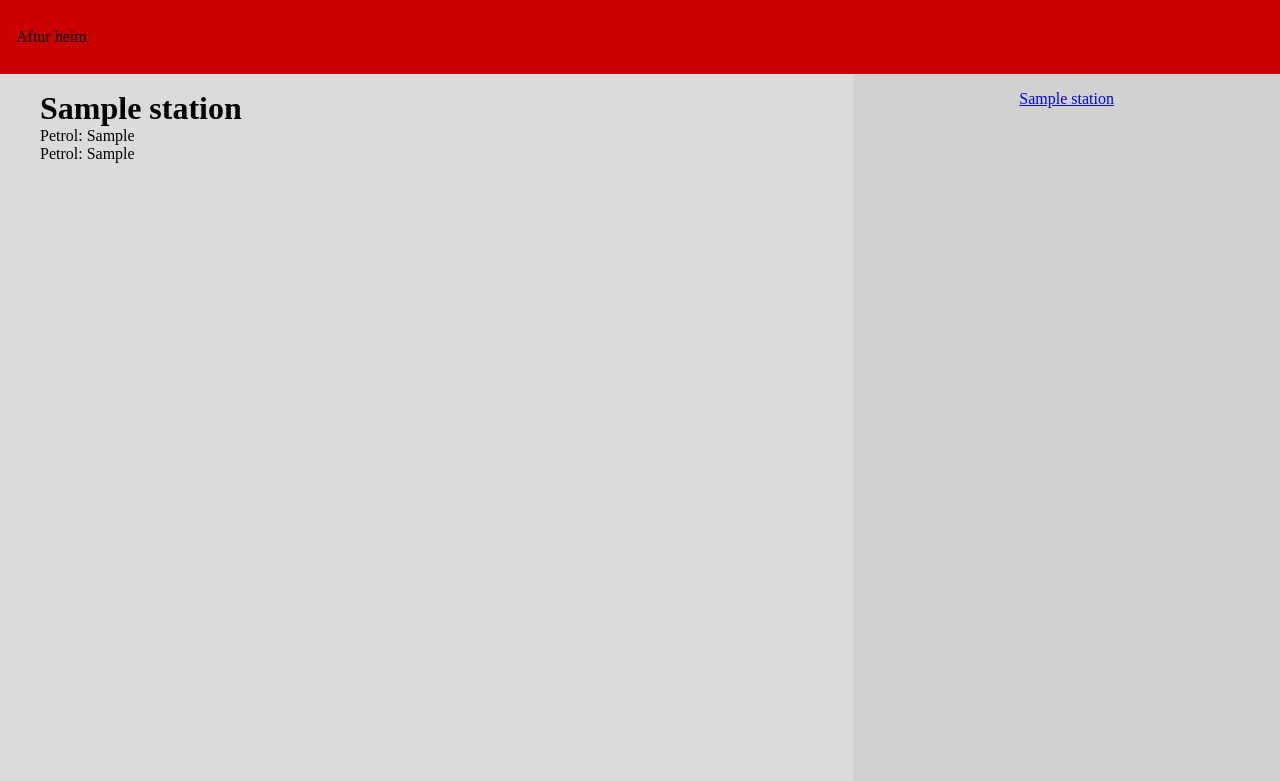
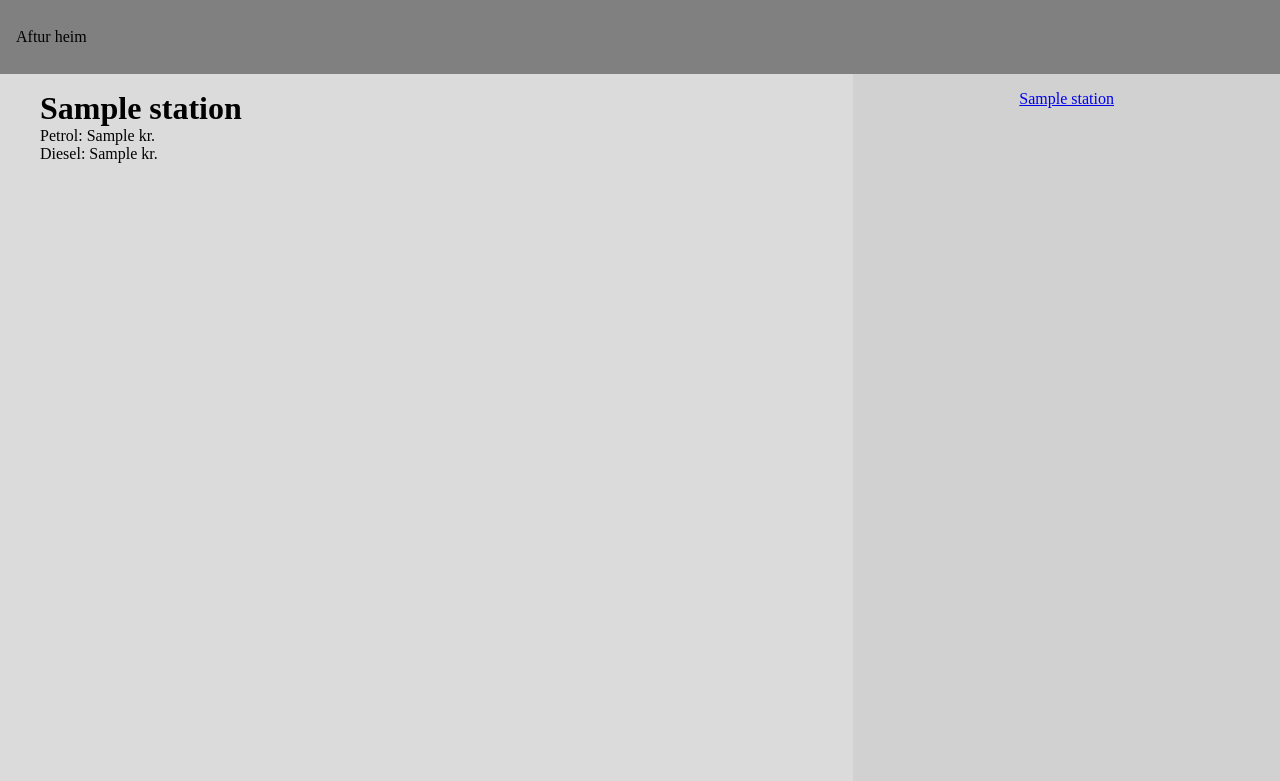
Before and after one commit to marteinnsi/midannarverkefni-veft-petrol, a Flask app: template templates/stod.html in a window 1280 px wide. Shown: the top 781 px of the page. Run offline with Flask 2, Linux system fonts and the light colour scheme; the template is opened without the code that fills it: most values are stand-ins (such as "Sample title", 1, 10 or a date in 2020).

Commit message:
breyta lit

```diff
--- a/static/css/main.css
+++ b/static/css/main.css
@@ -29,7 +29,7 @@ html, head, body {
 
 header {
     grid-area: topbar;
-    background-color: rgb(202, 0, 0);
+    background-color: grey;
 }
 
 main {
--- a/templates/index.html
+++ b/templates/index.html
@@ -13,14 +13,14 @@
 <div class="cheapest-petrol">
     <h2>Í dag eru {{cheapest_petrol_station}} með ódýrasta bensínið.</h2>
     <img src="{{station_logos[cheapest_petrol_station]}}" width="256px" alt="{{cheapest_petrol_station}}">
-    <h3>Verð per líter: {{cheapest_petrol_price}}</h3>
+    <h3>Verð per líter: {{cheapest_petrol_price}} kr.</h3>
 </div>
 
 
 <div class="cheapest-diesel">
     <h2>Í dag eru {{cheapest_diesel_station}} með ódýrasta dieselið</h5>
     <img src="{{station_logos[cheapest_diesel_station]}}" width="256px" alt="{{cheapest_diesel_station}}">
-    <h3>Verð per líter: {{cheapest_diesel_price}}</h3>
+    <h3>Verð per líter: {{cheapest_diesel_price}} kr.</h3>
 </div>
 
 {% endblock content %}
--- a/templates/stod.html
+++ b/templates/stod.html
@@ -10,8 +10,8 @@
 
 {% block content %}
 <h1>{{station}}</h1>
-<p>Petrol: {{station_petrol}}</p>
-<p>Petrol: {{station_diesel}}</p>
+<p>Petrol: {{station_petrol}} kr.</p>
+<p>Diesel: {{station_diesel}} kr.</p>
 {% endblock content %}
 
 {% block sidebar %}
```
